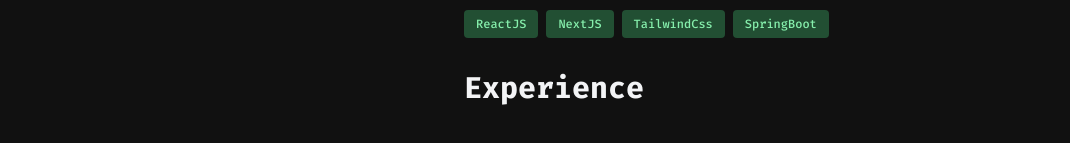
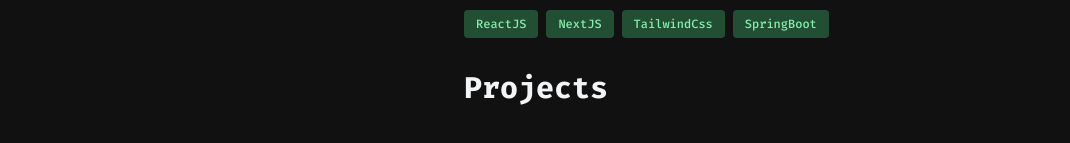
Before and after one commit to alimohseni99/portfolio, a Next.js app: page / in a window 1280 px wide. Shown: the part 635-778 px from the top of the page, without its empty margins (96-1166 px from the left). Built offline with nearby package versions, Linux system fonts and the light colour scheme.

Commit message:
updated some css

```diff
--- a/src/app/page.tsx
+++ b/src/app/page.tsx
@@ -1,7 +1,7 @@
 import { AboutMe } from "@/about-me/about-me";
 import { Experience } from "@/experience/experience";
 import { Header } from "@/header/header";
-import Skills from "@/skils/skills";
+import { Skills } from "@/skils/skills";
 import { Socials } from "@/socials/socials";
 
 export default function Home() {
--- a/src/experience/experience.tsx
+++ b/src/experience/experience.tsx
@@ -1,7 +1,14 @@
+"use client";
+import { useInView } from "motion/react";
+import { useRef } from "react";
+
 export function Experience() {
+  const ref = useRef(null);
+  const isInView = useInView(ref);
+
   return (
     <section id="experience" className="mb-12">
-      <h2 className="text-3xl font-bold mb-6 text-gray-100">Experience</h2>
+      <h2 className="text-3xl font-bold mb-6 text-gray-100">Projects</h2>
     </section>
   );
 }
--- a/src/skils/skills.tsx
+++ b/src/skils/skills.tsx
@@ -1,4 +1,4 @@
-export default function skills() {
+export function Skills() {
   const skills = {
     Languages: ["Java", "Kotlin", "Javascript", "Typescript"],
     Backend: ["NodeJs", "ExpressJS", "PostgreSQL", "SQL"],
```
